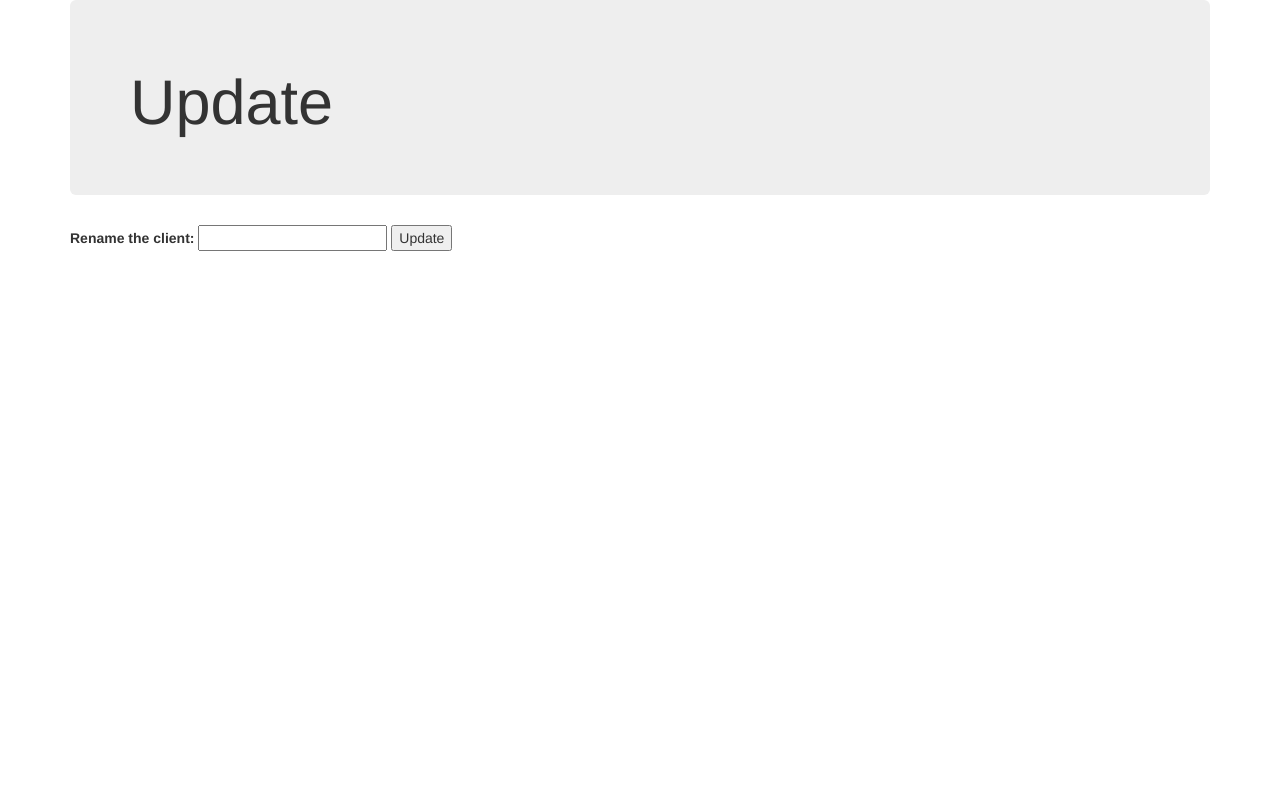
After one commit to fignewtonfood/wk3_code_review, a PHP site: template views/client_edit.html.twig in a window 1280 px wide. The commit adds this page. Run offline with PHP 8.4, Linux system fonts and the light colour scheme; the template is opened without the code that fills it, so the values that code supplies are empty; some libraries are stand-ins or nearby versions.

Commit message:
added client edit page to twig

```diff
--- /dev/null
+++ b/views/client_edit.html.twig
@@ -0,0 +1,24 @@
+<html>
+    <head>
+        <link rel="stylesheet" href="https://maxcdn.bootstrapcdn.com/bootstrap/3.3.1/css/bootstrap.min.css">
+        <title>Update {{ client.getName }}</title>
+    </head>
+    <body>
+        <div class = 'container'>
+            <div class='jumbotron'>
+                <h1>Update {{ client.getName }}</h1>
+            </div>
+        </div>
+
+        <div class = 'container'>
+            <form id="form_id" action="/client/{{ client.getId }}" method="post">
+                <input name="_method" type="hidden" value="patch">
+
+                <label for="name">Rename the client:</label>
+                <input id="name" name="name" type="text">
+
+                <button type="submit">Update</button>
+            </form>
+        </div>
+    </body>
+</html>
```
Also changed, not shown: app/app.php (+13 -2 lines), src/Client.php (+12 -12 lines).
